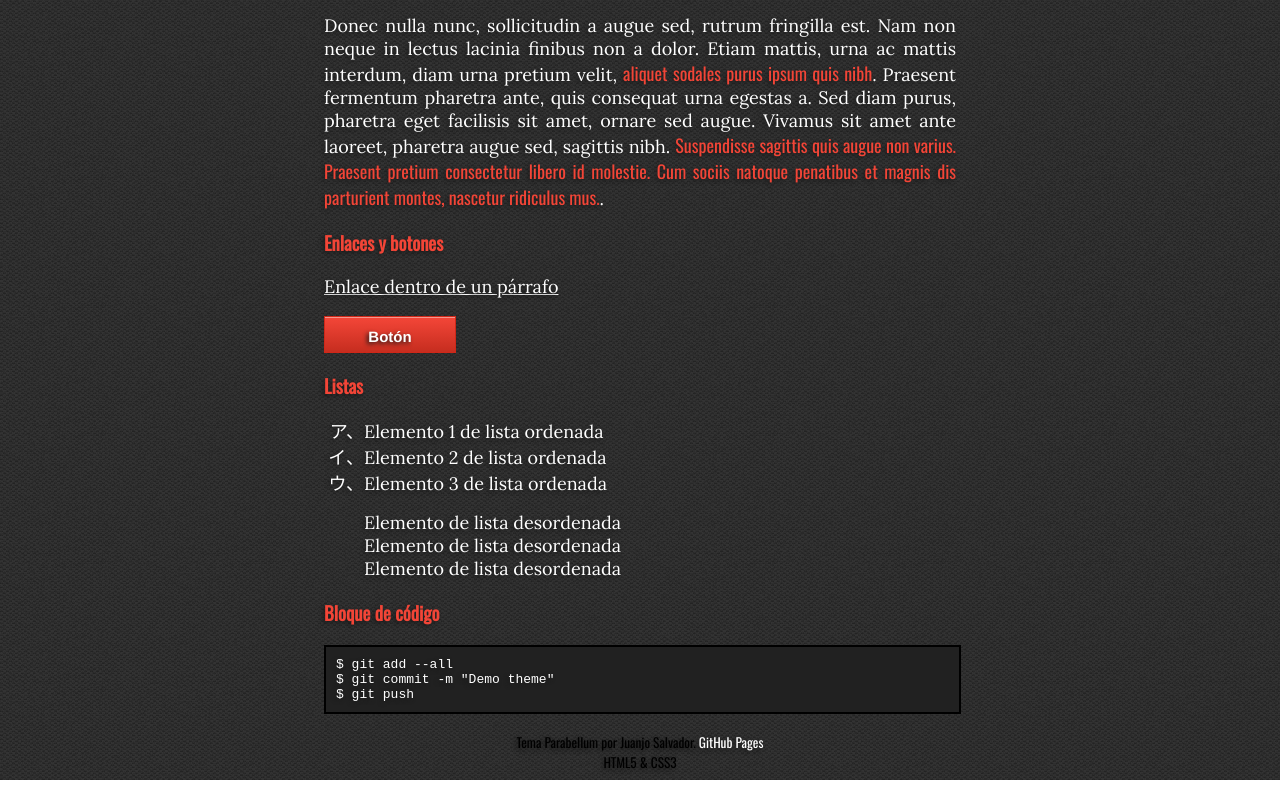
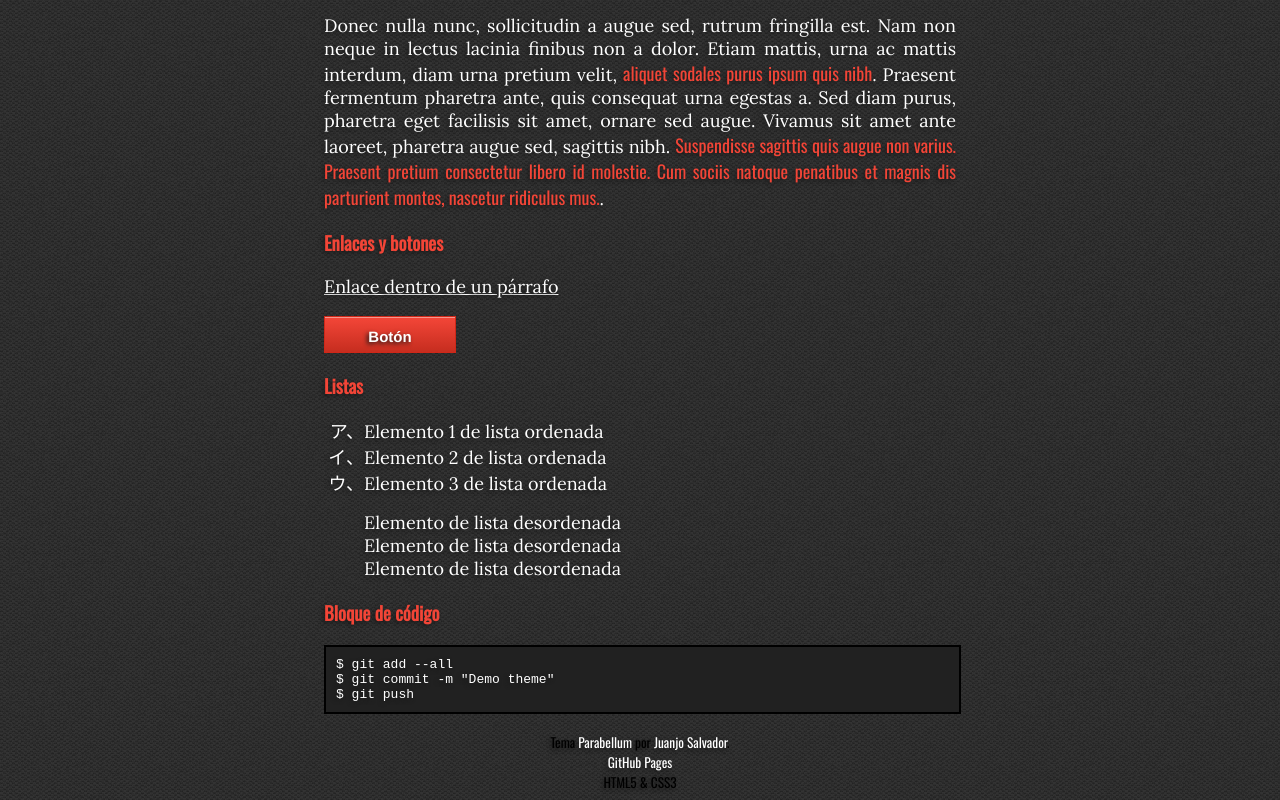
Before and after one commit to JuanjoSalvador/parabellum-theme, a plain HTML site: page index.html in a window 1280 px wide. Shown: the part 594-1394 px from the top of the page. Drawn offline with nearby package versions, Linux system fonts and the light colour scheme.

Commit message:
Update index.html

```diff
--- a/index.html
+++ b/index.html
@@ -65,7 +65,7 @@
 		</section>
 		<br />
 		<footer>
-			Tema Parabellum por Juanjo Salvador. <a href="#">GitHub Pages</a><br />HTML5 & CSS3
+			Tema <a href="http://juanjosalvador.github.io/demo/">Parabellum</a> por <a href="https://github.com/JuanjoSalvador/">Juanjo Salvador</a>.<br /> <a href="http://pages.github.com/">GitHub Pages</a><br />HTML5 & CSS3
 		</footer>
 
 	</body>
```
